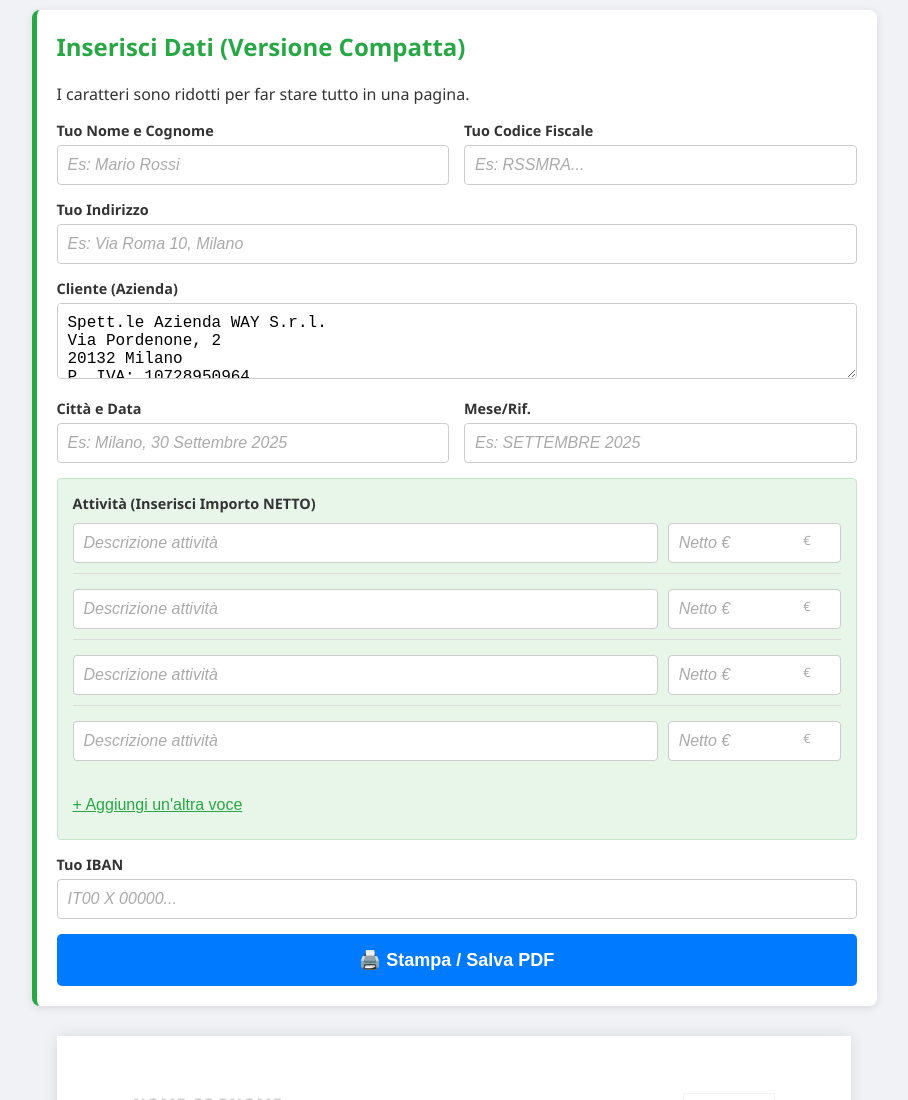
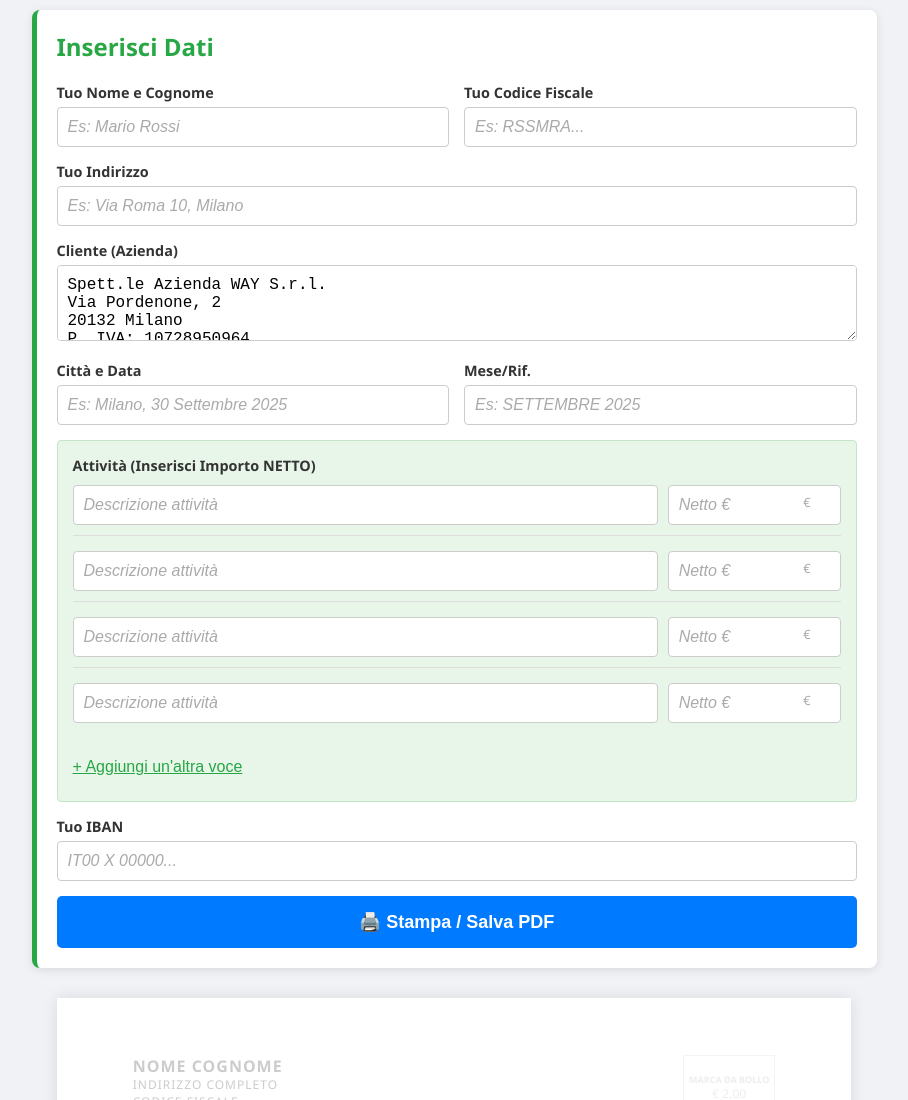
Before and after one commit to ps-way/ricevuta-sito, a plain HTML site: page index.html in a window 1280 px wide. Shown: the top 1100 px of the page, without its empty margins (186-1094 px from the left). Drawn offline with Linux system fonts and the light colour scheme.

Commit message:
Add files via upload

```diff
--- a/index.html
+++ b/index.html
@@ -155,8 +155,7 @@
 <body>
 
     <div class="control-panel no-print">
-        <h2>Inserisci Dati (Versione Compatta)</h2>
-        <p>I caratteri sono ridotti per far stare tutto in una pagina.</p>
+        <h2>Inserisci Dati</h2>
 
         <div class="form-grid">
             <div>
```
